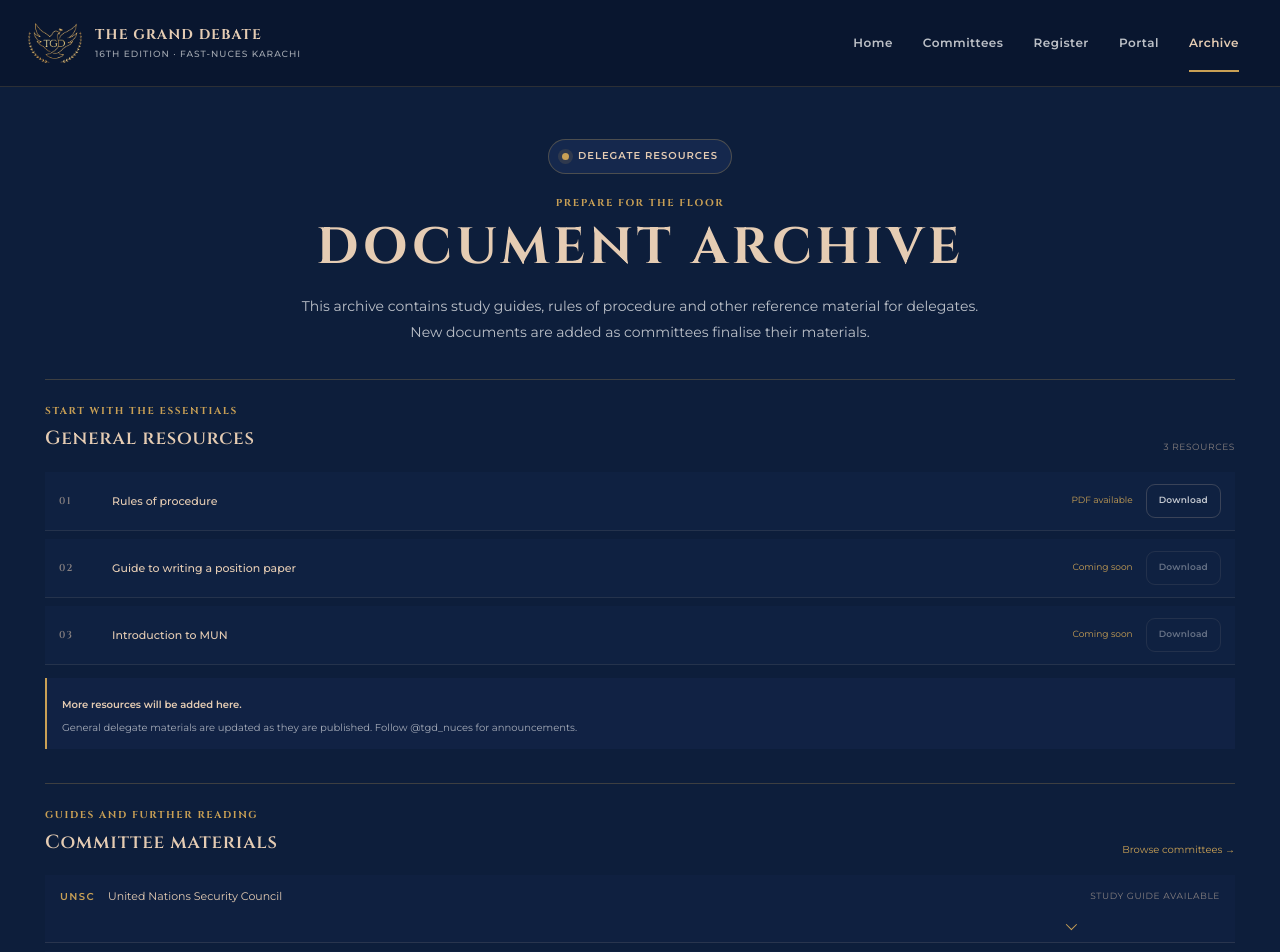
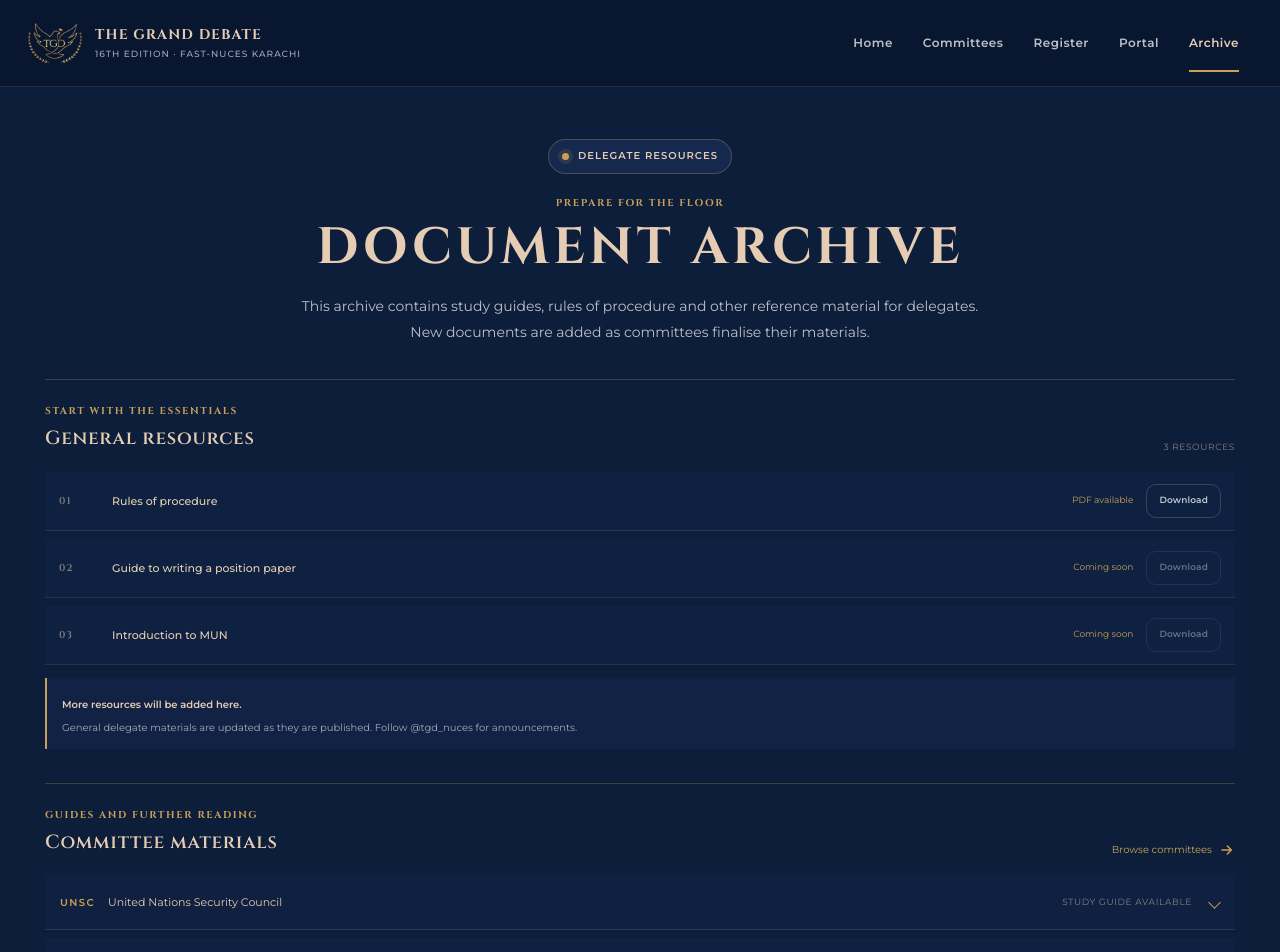
Before and after one commit to mukhtar-x/GrandDebatePortal, a Next.js app: page /archive in a window 1280 px wide. Shown: the top 952 px of the page. Built offline with nearby package versions, Linux system fonts and the light colour scheme.

Commit message:
Update btns throughout the site

```diff
--- a/src/app/(portal)/archive/page.tsx
+++ b/src/app/(portal)/archive/page.tsx
@@ -1,6 +1,7 @@
 import type { Metadata } from "next";
 import Link from "next/link";
 import { COMMITTEE_DETAILS } from "@/data/committee-details";
+import { ActionIcon } from "@/components/shared/action-icon";
 
 export const metadata: Metadata = {
   title: "Document archive · The Grand Debate '26",
@@ -97,7 +98,7 @@ export default function ArchivePage() {
             <h2 id="archive-committee-title">Committee materials</h2>
           </div>
           <Link className="archive-browse-link" href="/committees">
-            Browse committees <span aria-hidden="true">→</span>
+            Browse committees <ActionIcon />
           </Link>
         </div>
         <div className="archive-folder-list">
--- a/src/app/(portal)/committees/page.tsx
+++ b/src/app/(portal)/committees/page.tsx
@@ -1,4 +1,5 @@
 import type { Metadata } from "next";
+import { ActionIcon } from "@/components/shared/action-icon";
 import Image from "next/image";
 import { COMMITTEE_DETAILS } from "@/data/committee-details";
 
@@ -71,7 +72,7 @@ export default function CommitteesPage() {
               target="_blank"
               rel="noreferrer"
             >
-              Study guide · PDF <span aria-hidden="true">↓</span>
+              Study guide · PDF <ActionIcon direction="down" />
             </a>
           </article>
         ))}
--- a/src/app/globals.css
+++ b/src/app/globals.css
@@ -1112,36 +1112,39 @@ textarea.form-control {
 
 .button {
   display: inline-flex;
-  min-height: 46px;
+  min-height: 48px;
   align-items: center;
   justify-content: center;
-  gap: 12px;
-  padding: 0 18px;
+  gap: 10px;
+  padding: 0 20px;
   border: 1px solid transparent;
-  border-radius: 9px;
+  border-radius: 10px;
   cursor: pointer;
   font-size: 11px;
   font-weight: 600;
-  letter-spacing: 0.025em;
+  letter-spacing: 0.015em;
   text-decoration: none;
   transition:
-    transform 150ms ease,
-    background 150ms ease,
-    border-color 150ms ease,
-    opacity 150ms ease;
+    transform 180ms cubic-bezier(0.2, 0.8, 0.2, 1),
+    background 180ms ease,
+    border-color 180ms ease,
+    box-shadow 180ms ease,
+    color 180ms ease,
+    opacity 180ms ease;
 }
 
 .button:hover:not(:disabled) {
-  transform: translateY(-1px);
-}
-
-.button > span[aria-hidden="true"] {
+  transform: translateY(-2px);
+  box-shadow: 0 8px 20px rgba(0, 0, 0, 0.2);
+}
+
+.action-icon {
   display: inline-block;
-  transition: transform 180ms ease;
-}
-
-.button:hover:not(:disabled) > span[aria-hidden="true"] {
-  transform: translate(2px, -1px);
+  width: 18px;
+  height: 18px;
+  flex: 0 0 auto;
+  margin-left: 0;
+  vertical-align: middle;
 }
 
 .button:active:not(:disabled) {
@@ -1170,10 +1173,21 @@ textarea.form-control {
   color: var(--desert-sand);
 }
 
+.button-secondary:hover:not(:disabled) {
+  border-color: var(--grand-gold);
+  background: rgba(201, 160, 85, 0.1);
+}
+
 .button-quiet {
   border-color: rgba(229, 204, 179, 0.2);
   background: transparent;
   color: rgba(255, 255, 255, 0.75);
+}
+
+.button-quiet:hover:not(:disabled) {
+  border-color: rgba(229, 204, 179, 0.48);
+  background: rgba(229, 204, 179, 0.07);
+  color: var(--desert-sand);
 }
 
 .submit-button {
@@ -2461,12 +2475,19 @@ textarea.form-control {
 }
 
 .site-intro-skip:hover {
+  transform: translateY(-1px);
   border-color: var(--grand-gold);
   background: rgba(8, 21, 45, 0.86);
-}
-
-.site-intro-skip span {
-  margin-left: 7px;
+  box-shadow: 0 8px 20px rgba(0, 0, 0, 0.2);
+}
+
+.site-intro-skip:active {
+  transform: translateY(0) scale(0.985);
+}
+
+.site-intro-skip .action-icon {
+  width: 17px;
+  height: 17px;
   color: var(--grand-gold);
 }
 
@@ -2558,6 +2579,12 @@ textarea.form-control {
   letter-spacing: 0.04em;
 }
 
+.home-card-link .action-icon {
+  width: 17px;
+  height: 17px;
+  margin-left: 0;
+}
+
 @media (max-width: 760px) {
   .home-hero {
     width: min(100% - 30px, 1190px);
@@ -2941,6 +2968,9 @@ textarea.form-control {
 }
 
 .archive-browse-link {
+  display: inline-flex;
+  align-items: center;
+  gap: 7px;
   color: var(--grand-gold);
   font-size: 10px;
   text-decoration: none;
@@ -2948,6 +2978,12 @@ textarea.form-control {
 
 .archive-browse-link:hover {
   color: var(--desert-sand);
+}
+
+.archive-browse-link .action-icon {
+  width: 16px;
+  height: 16px;
+  margin-left: 0;
 }
 
 .archive-folder {
@@ -2957,7 +2993,8 @@ textarea.form-control {
 
 .archive-folder summary {
   display: grid;
-  grid-template-columns: minmax(0, 1fr) 8px auto;
+  grid-template-columns: minmax(0, 1fr) auto 12px;
+  grid-template-rows: minmax(30px, auto);
   min-height: 54px;
   align-items: center;
   gap: 16px;
@@ -2971,19 +3008,20 @@ textarea.form-control {
 }
 
 .archive-folder summary::after {
-  width: 8px;
-  height: 8px;
-  grid-column: 2;
-  justify-self: end;
-  border-right: 1px solid var(--grand-gold);
-  border-bottom: 1px solid var(--grand-gold);
+  width: 9px;
+  height: 9px;
+  grid-column: 3;
+  grid-row: 1;
+  justify-self: center;
+  border-right: 1.5px solid var(--grand-gold);
+  border-bottom: 1.5px solid var(--grand-gold);
   content: "";
-  transform: rotate(45deg) translateY(-2px);
+  transform: rotate(45deg);
   transition: transform 150ms ease;
 }
 
 .archive-folder[open] summary::after {
-  transform: rotate(225deg) translateY(-2px);
+  transform: rotate(225deg);
 }
 
 .archive-folder-name {
@@ -2996,7 +3034,8 @@ textarea.form-control {
 }
 
 .archive-folder-status {
-  grid-column: 3;
+  grid-column: 2;
+  grid-row: 1;
   justify-self: end;
   text-align: right;
 }
@@ -3077,7 +3116,8 @@ textarea.form-control {
   }
 
   .archive-folder summary {
-    grid-template-columns: minmax(0, 1fr) 8px auto;
+    grid-template-columns: minmax(0, 1fr) auto 12px;
+    grid-template-rows: minmax(32px, auto);
     gap: 9px;
     padding: 11px;
   }
@@ -3092,7 +3132,8 @@ textarea.form-control {
   .archive-folder-status {
     text-align: right;
     max-width: 110px;
-    grid-column: 3;
+    grid-column: 2;
+    grid-row: 1;
     justify-self: end;
   }
 
@@ -3108,7 +3149,7 @@ textarea.form-control {
 @media (prefers-reduced-motion: reduce) {
   .mobile-nav-panel,
   .mobile-nav-toggle span,
-  .button > span[aria-hidden="true"],
+  .action-icon,
   .archive-folder::details-content {
     transition: none;
   }
--- a/src/components/portal/portal-lookup.tsx
+++ b/src/components/portal/portal-lookup.tsx
@@ -2,6 +2,7 @@
 
 import { useState, type FormEvent } from "react";
 import { InputField } from "@/components/ui/form-fields";
+import { ActionIcon } from "@/components/shared/action-icon";
 import {
   lookupApplication,
   resubmitReceipt,
@@ -140,7 +141,7 @@ export function PortalLookup() {
             disabled={loading}
             aria-busy={loading}
           >
-            {loading ? "Checking…" : "Check Status"} <span aria-hidden="true">→</span>
+            {loading ? "Checking…" : "Check Status"} <ActionIcon />
           </button>
         </form>
         <p className="lookup-help">
--- a/src/components/registration/registration-flow.tsx
+++ b/src/components/registration/registration-flow.tsx
@@ -1,6 +1,7 @@
 "use client";
 
 import Link from "next/link";
+import { ActionIcon } from "@/components/shared/action-icon";
 import { useEffect, useRef, useState, type FormEvent } from "react";
 import { DelegationFields } from "@/components/registration/delegation-fields";
 import { PaymentSection } from "@/components/registration/payment-section";
@@ -255,7 +256,7 @@ export function RegistrationFlow() {
         </div>
         <div className="confirmation-actions">
           <Link className="button button-primary" href="/portal">
-            Go to Portal <span aria-hidden="true">→</span>
+            Go to Portal <ActionIcon />
           </Link>
           <button className="button button-quiet" type="button" onClick={startNewRegistration}>
             Register someone else
@@ -275,7 +276,7 @@ export function RegistrationFlow() {
         <h2>Thank you for your interest.</h2>
         <p>{registrationWindow.description}</p>
         <Link className="button button-primary" href="/portal">
-          Go to Portal <span aria-hidden="true">→</span>
+          Go to Portal <ActionIcon />
         </Link>
       </section>
     );
@@ -408,7 +409,7 @@ export function RegistrationFlow() {
             aria-busy={submitting}
           >
             {submitting ? "Submitting…" : "Submit Registration"}{" "}
-            <span aria-hidden="true">→</span>
+            <ActionIcon />
           </button>
           <p className="submit-footnote">
             By submitting this form, you confirm that the information provided is accurate.
--- /dev/null
+++ b/src/components/shared/action-icon.tsx
@@ -0,0 +1,33 @@
+import type { ReactNode } from "react";
+
+type ActionIconDirection = "right" | "up-right" | "down" | "refresh";
+
+export function ActionIcon({
+  direction = "right",
+}: {
+  direction?: ActionIconDirection;
+}) {
+  const paths: Record<ActionIconDirection, ReactNode> = {
+    right: <path d="M4.5 12h14m-6-6 6 6-6 6" />,
+    "up-right": <path d="M7 17 17 7M8 7h9v9" />,
+    down: <path d="M12 4.5v14m-6-6 6 6 6-6" />,
+    refresh: <path d="M20 7v5h-5M4.5 17v-5h5M5.7 9A7 7 0 0 1 18 6.5L20 12M4.5 12l2 5.5A7 7 0 0 0 18.3 15" />,
+  };
+
+  return (
+    <svg
+      className="action-icon"
+      data-direction={direction}
+      viewBox="0 0 24 24"
+      fill="none"
+      stroke="currentColor"
+      strokeWidth="2.25"
+      strokeLinecap="round"
+      strokeLinejoin="round"
+      aria-hidden="true"
+      focusable="false"
+    >
+      {paths[direction]}
+    </svg>
+  );
+}
--- a/src/components/shared/site-intro.tsx
+++ b/src/components/shared/site-intro.tsx
@@ -9,6 +9,7 @@ import {
 } from "react";
 import { usePathname } from "next/navigation";
 import { IntroFinishedContext } from "@/components/shared/site-intro-context";
+import { ActionIcon } from "@/components/shared/action-icon";
 
 const INTRO_VIDEO = "/assets/05_Videos/tgd_intro_3d_cinematic_720p_muted_for_autoplay.mp4";
 const VIDEO_POSTER = "/assets/05_Videos/video_poster_frame.jpg";
@@ -93,7 +94,7 @@ function SiteIntro({ onFinished }: { onFinished: () => void }) {
       </video>
       <div className="site-intro-vignette" />
       <button className="site-intro-skip" type="button" onClick={dismiss}>
-        Skip intro <span aria-hidden="true">→</span>
+        Skip intro <ActionIcon />
       </button>
     </div>
   );
```
Also changed, not shown: src/app/admin/admin.css (+13 -6 lines), src/app/page.tsx (+4 -3 lines), src/components/admin/admin-dashboard.tsx (+4 -3 lines).
